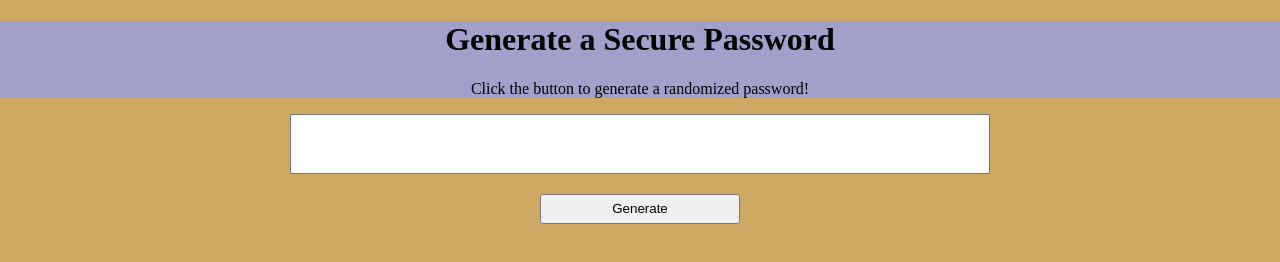
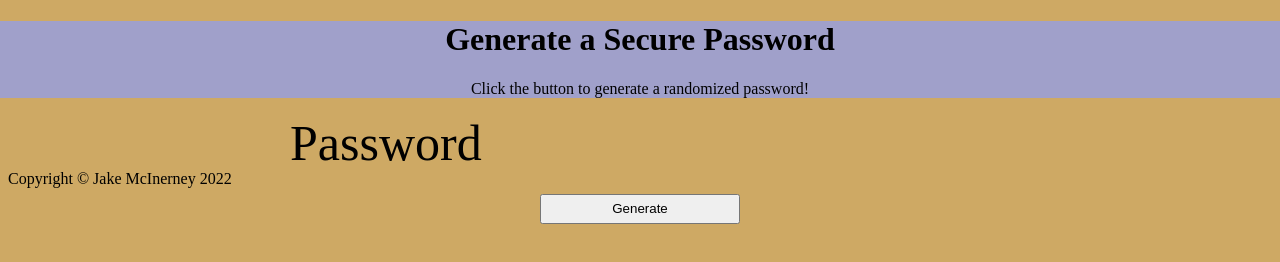
Before and after one commit to mcinerneyjake/password-generator, a plain HTML site: page index.html in a window 1280 px wide. Shown: the top 262 px of the page. Drawn offline with Linux system fonts and the light colour scheme.

Commit message:
Update index.html

```diff
--- a/index.html
+++ b/index.html
@@ -14,13 +14,17 @@
     </div>
 
     <div id="password-container">
-      <input type="text" id="password-text" />
+      <p id="password-text">Password</p>
     </div>
 
     <div class="generate-container">
       <button id="generate">Generate</button>
     </div>
 
+    <div>
+      <p class="copyright">Copyright &copy; Jake McInerney 2022</p>
+    </div>
+
     <script src="password.js"></script>
   </body>
 </html>
```
